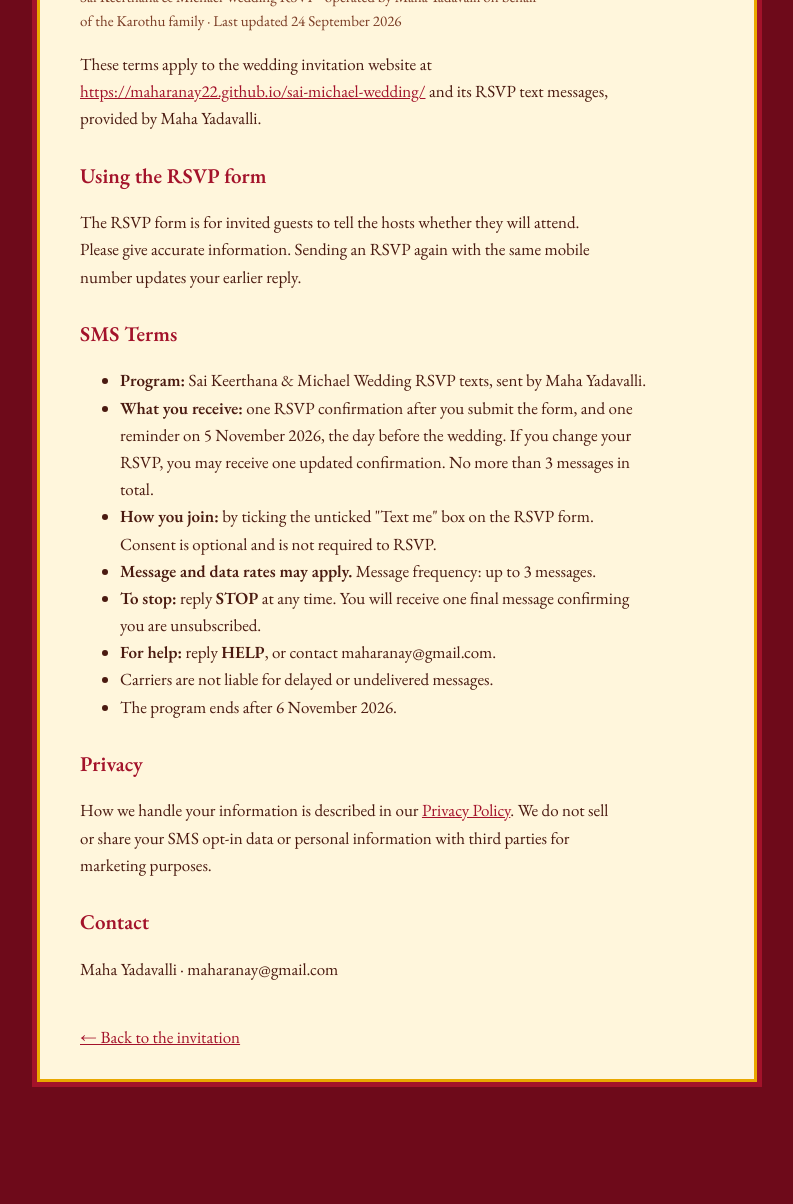
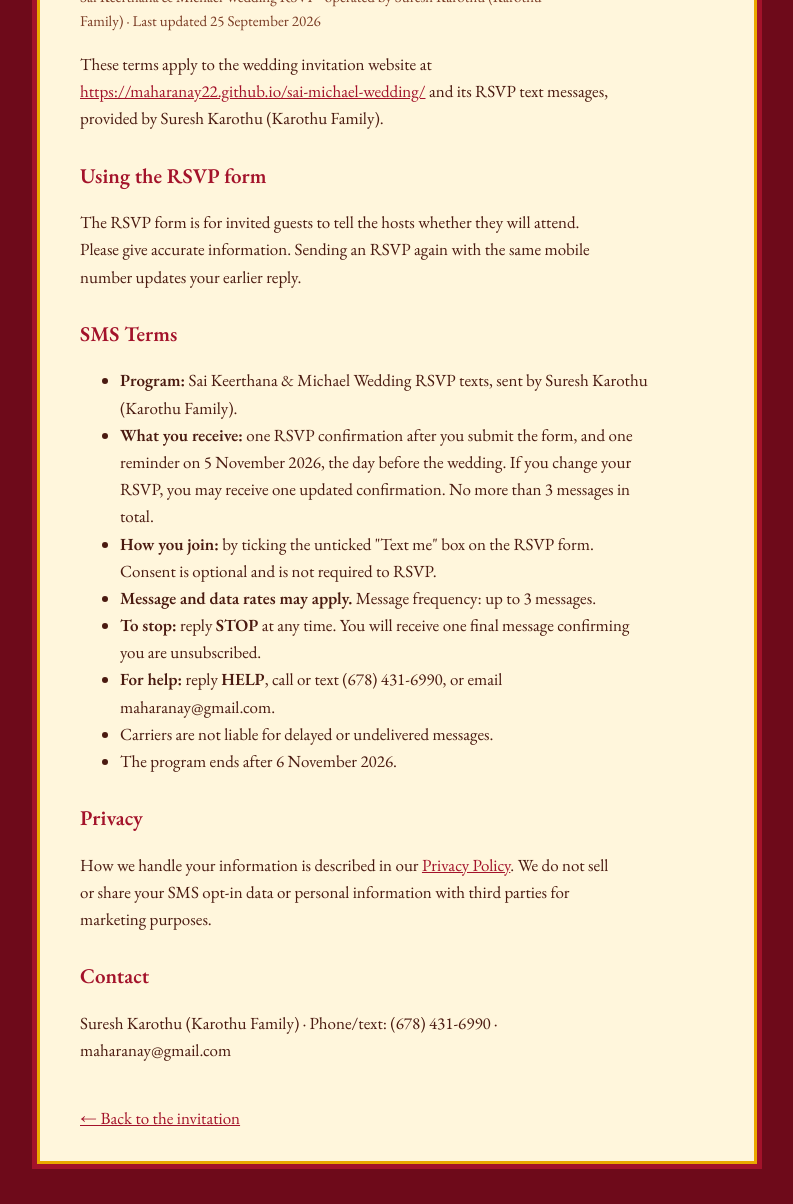
Before and after one commit to maharanay22/sai-michael-wedding, a plain HTML site: page public/terms.html in a window 1280 px wide. Shown: the part 113-1317 px from the top of the page, without its empty margins (243-1036 px from the left). Before the commit the page ends 1235 px from the top, so only its background shows below. Drawn offline with nearby package versions, Linux system fonts and the light colour scheme; a web font is replaced by a local one.

Commit message:
Add files via upload

```diff
--- a/public/terms.html
+++ b/public/terms.html
@@ -11,24 +11,24 @@ a{color:var(--k)}.back{display:inline-block;margin-top:24px}
 b.key{background:#FCEBB8;padding:0 4px}
 </style></head><body><main>
 <h1>Terms &amp; Conditions</h1>
-<p class="meta">Sai Keerthana &amp; Michael Wedding RSVP · operated by Maha Yadavalli on behalf of the Karothu family · Last updated 24 September 2026</p>
-<p>These terms apply to the wedding invitation website at <a href="https://maharanay22.github.io/sai-michael-wedding/">https://maharanay22.github.io/sai-michael-wedding/</a> and its RSVP text messages, provided by Maha Yadavalli.</p>
+<p class="meta">Sai Keerthana &amp; Michael Wedding RSVP · operated by Suresh Karothu (Karothu Family) · Last updated 25 September 2026</p>
+<p>These terms apply to the wedding invitation website at <a href="https://maharanay22.github.io/sai-michael-wedding/">https://maharanay22.github.io/sai-michael-wedding/</a> and its RSVP text messages, provided by Suresh Karothu (Karothu Family).</p>
 <h2>Using the RSVP form</h2>
 <p>The RSVP form is for invited guests to tell the hosts whether they will attend. Please give accurate information. Sending an RSVP again with the same mobile number updates your earlier reply.</p>
 <h2>SMS Terms</h2>
 <ul>
-<li><b>Program:</b> Sai Keerthana &amp; Michael Wedding RSVP texts, sent by Maha Yadavalli.</li>
+<li><b>Program:</b> Sai Keerthana &amp; Michael Wedding RSVP texts, sent by Suresh Karothu (Karothu Family).</li>
 <li><b>What you receive:</b> one RSVP confirmation after you submit the form, and one reminder on 5 November 2026, the day before the wedding. If you change your RSVP, you may receive one updated confirmation. No more than 3 messages in total.</li>
 <li><b>How you join:</b> by ticking the unticked "Text me" box on the RSVP form. Consent is optional and is not required to RSVP.</li>
 <li><b>Message and data rates may apply.</b> Message frequency: up to 3 messages.</li>
 <li><b>To stop:</b> reply <b>STOP</b> at any time. You will receive one final message confirming you are unsubscribed.</li>
-<li><b>For help:</b> reply <b>HELP</b>, or contact <span class="contact">maharanay@gmail.com</span>.</li>
+<li><b>For help:</b> reply <b>HELP</b>, call or text (678) 431-6990, or email <span class="contact">maharanay@gmail.com</span>.</li>
 <li>Carriers are not liable for delayed or undelivered messages.</li>
 <li>The program ends after 6 November 2026.</li>
 </ul>
 <h2>Privacy</h2>
 <p>How we handle your information is described in our <a href="privacy.html">Privacy Policy</a>. We do not sell or share your SMS opt-in data or personal information with third parties for marketing purposes.</p>
 <h2>Contact</h2>
-<p>Maha Yadavalli · <span class="contact">maharanay@gmail.com</span></p>
+<p>Suresh Karothu (Karothu Family) · Phone/text: (678) 431-6990 · <span class="contact">maharanay@gmail.com</span></p>
 <a class="back" href="./">← Back to the invitation</a>
 </main></body></html>
```
Also changed, not shown: public/index.html (+1 -1 lines), public/privacy.html (+3 -3 lines), public/card-confirmed.jpg (added), public/card-reminder.jpg (added), public/sms-optin.png (added).
